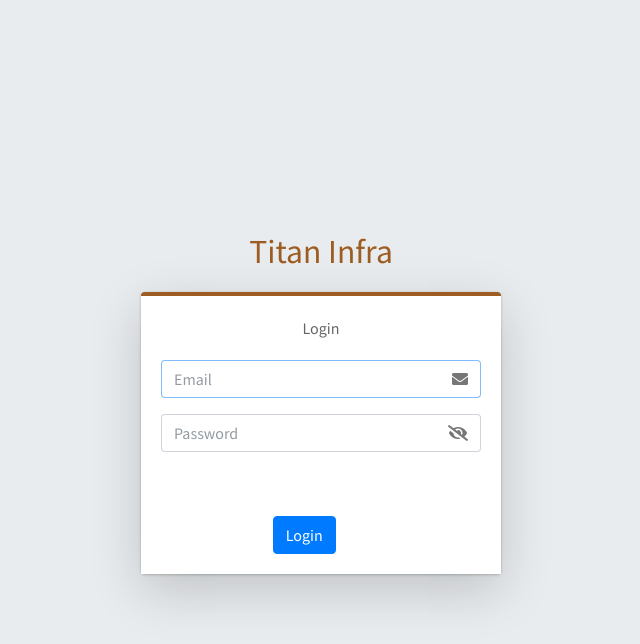
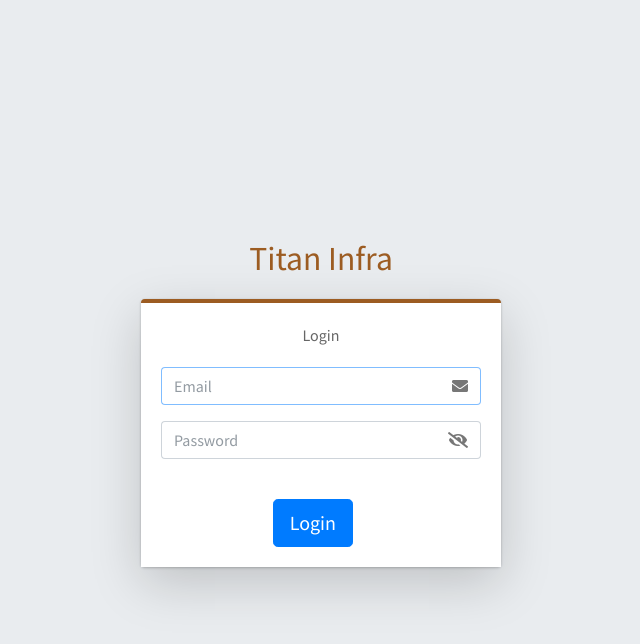
Before and after one commit to sinholic/fuel-titan-infa, a Laravel app: page / in a window 1280 px wide. Shown: the top 644 px of the page, without its empty margins (319-959 px from the left). Run offline with Laravel 8, Linux system fonts and the light colour scheme; some libraries are stand-ins or nearby versions.

Commit message:
Mengedit ukuran button login

```diff
--- a/resources/views/auth/login.blade.php
+++ b/resources/views/auth/login.blade.php
@@ -68,7 +68,7 @@
               </div>
             </div>
 
-            <br><br>
+            <br>
 
             <div class="row">
               <div class="col-8">
@@ -81,7 +81,7 @@
               </div>
               <!-- /.col -->
               <div class="col-md-8 offset-md-4">
-                <button type="submit" class="btn btn-primary">
+                <button type="submit" class="btn btn-primary btn-lg">
                   {{ __('Login')}}
                 </button>
               </div>
```
